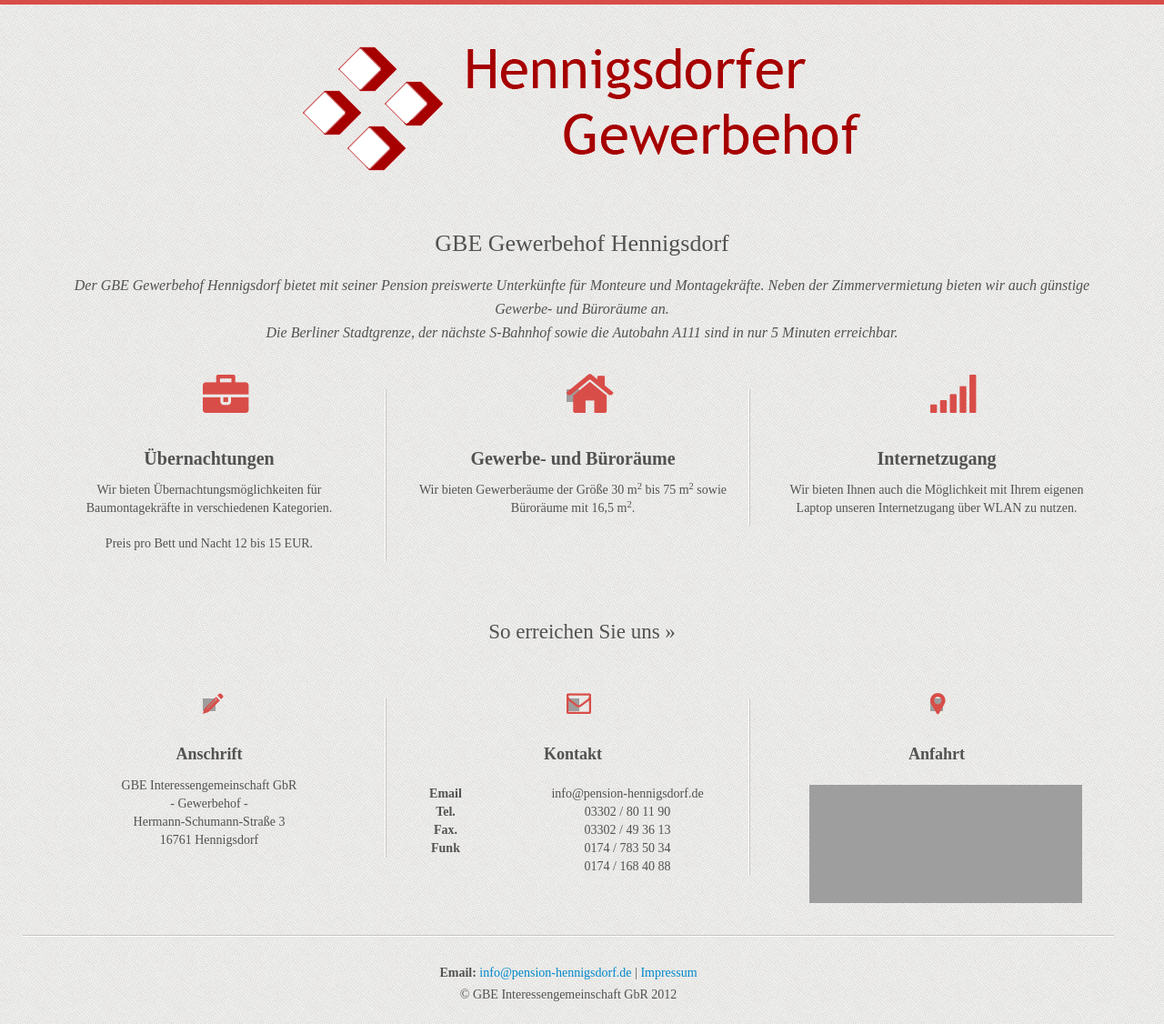
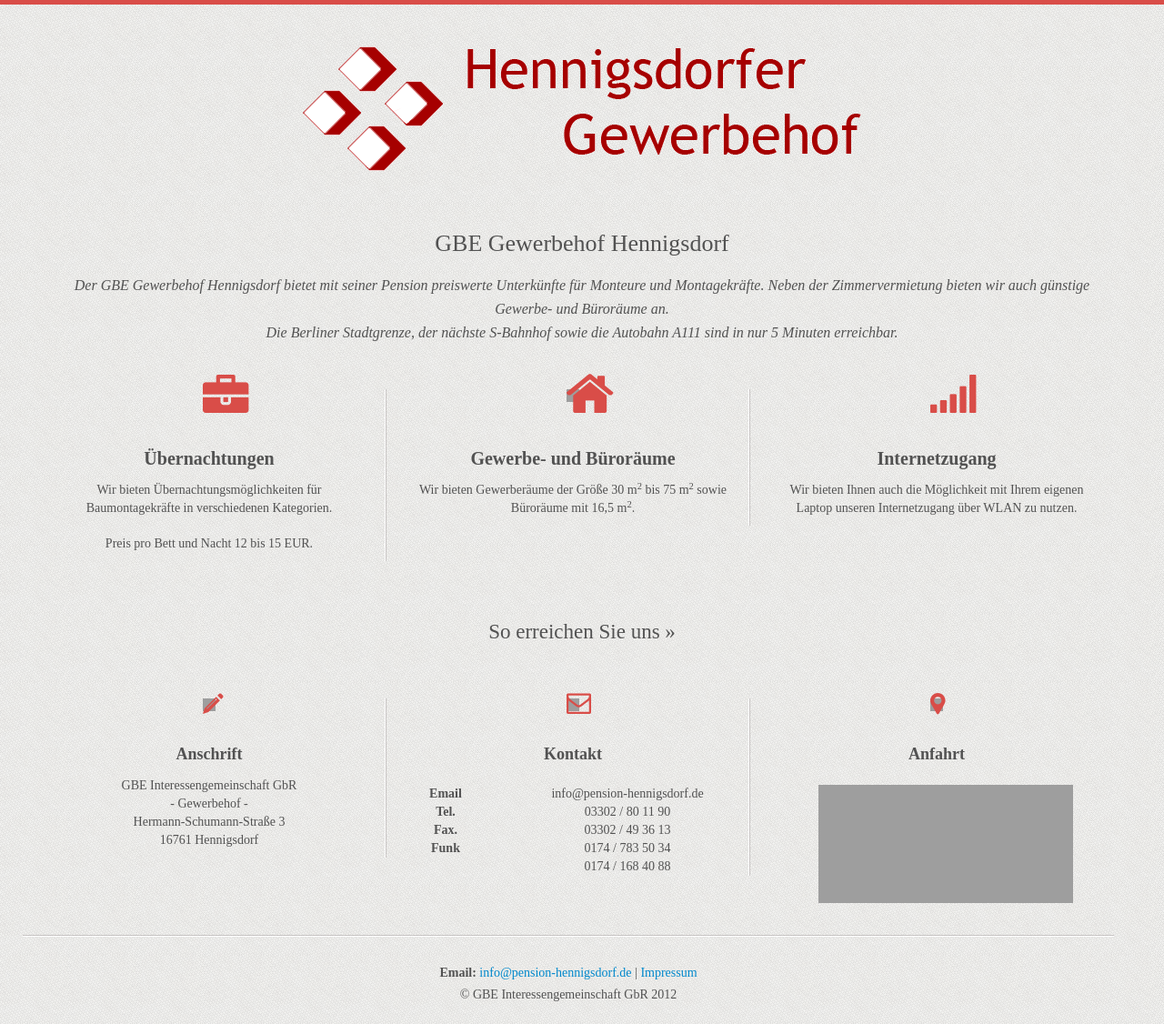
Before and after one commit to gbehennigsdorf/gbehennigsdorf.github.com, a Jekyll site: the page built from index.html, in a window 1280 px wide. Shown: the whole page at 91% size. Built offline with Jekyll 4.4.1, drawn with Linux system fonts in a browser that asks for light colours; some web fonts are replaced; Markdown is read by kramdown in place of the engine named in the settings; grey boxes are pictures that could not be loaded.

Commit message:
Slightly adjusted the google maps widget
Slightly adjusted the google maps widget in order to better fit mobile screens.

```diff
--- a/index.html
+++ b/index.html
@@ -71,6 +71,6 @@ layout: default
     <div class="contacticon"><i class="icon-map-marker"></i></div>
       <h3>Anfahrt</h3>
       <p></p>
-      <iframe width="300" height="130" frameborder="0" scrolling="no" marginheight="0" marginwidth="0" src="http://maps.google.de/maps?hl=de&q=Hermann-Schumann-Str. 3, 16761 Hennigsdorf+(Gewerbehof Hennigsdorf)&ie=UTF8&t=&z=12&iwloc=B&output=embed"></iframe>
+      <iframe width="280" height="130" frameborder="0" scrolling="no" marginheight="0" marginwidth="0" src="http://maps.google.de/maps?hl=de&q=Hermann-Schumann-Str. 3, 16761 Hennigsdorf+(Gewerbehof Hennigsdorf)&ie=UTF8&t=&z=12&iwloc=B&output=embed"></iframe>
   </div>
 </div><!--end row-->
```
